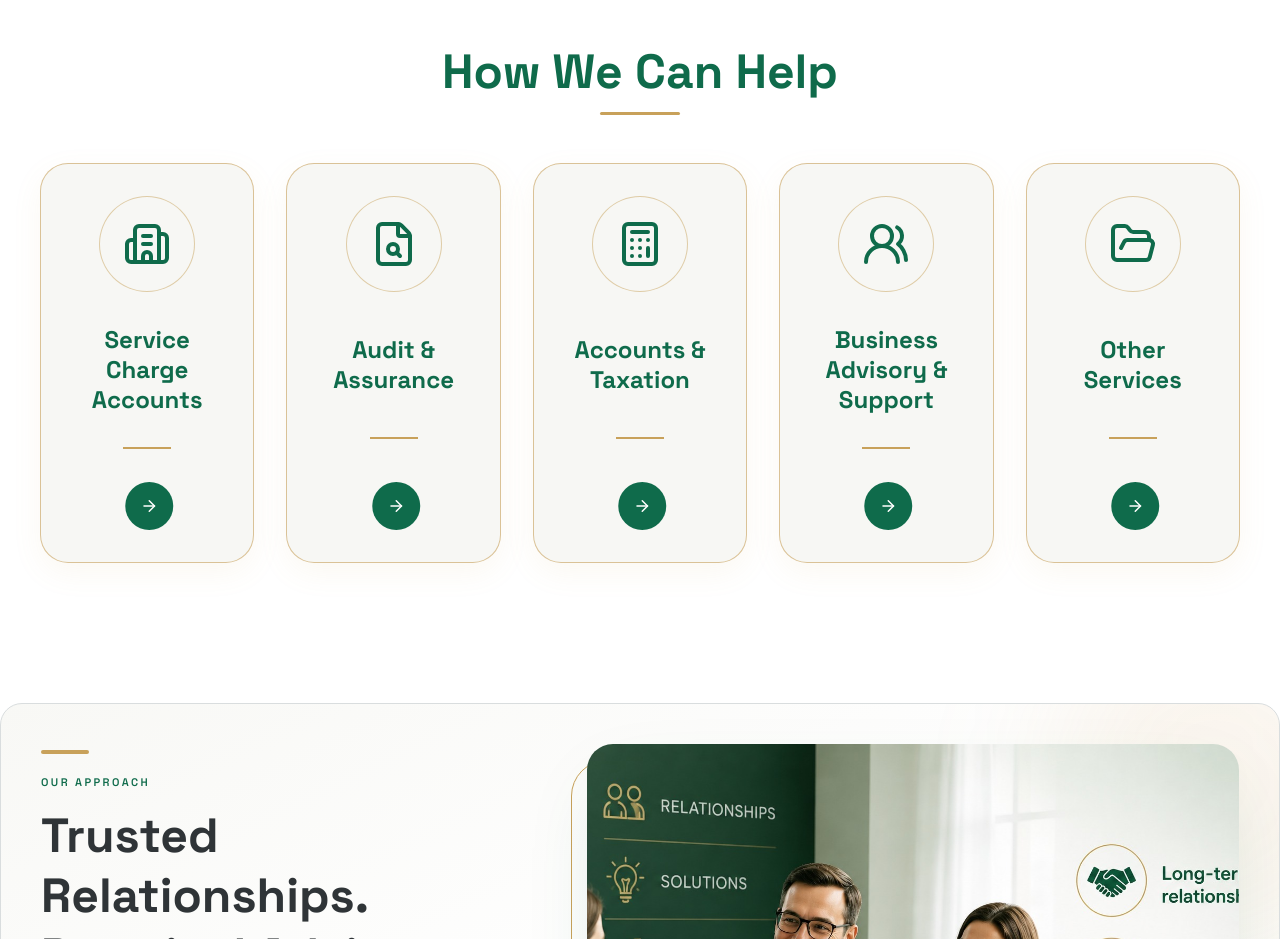
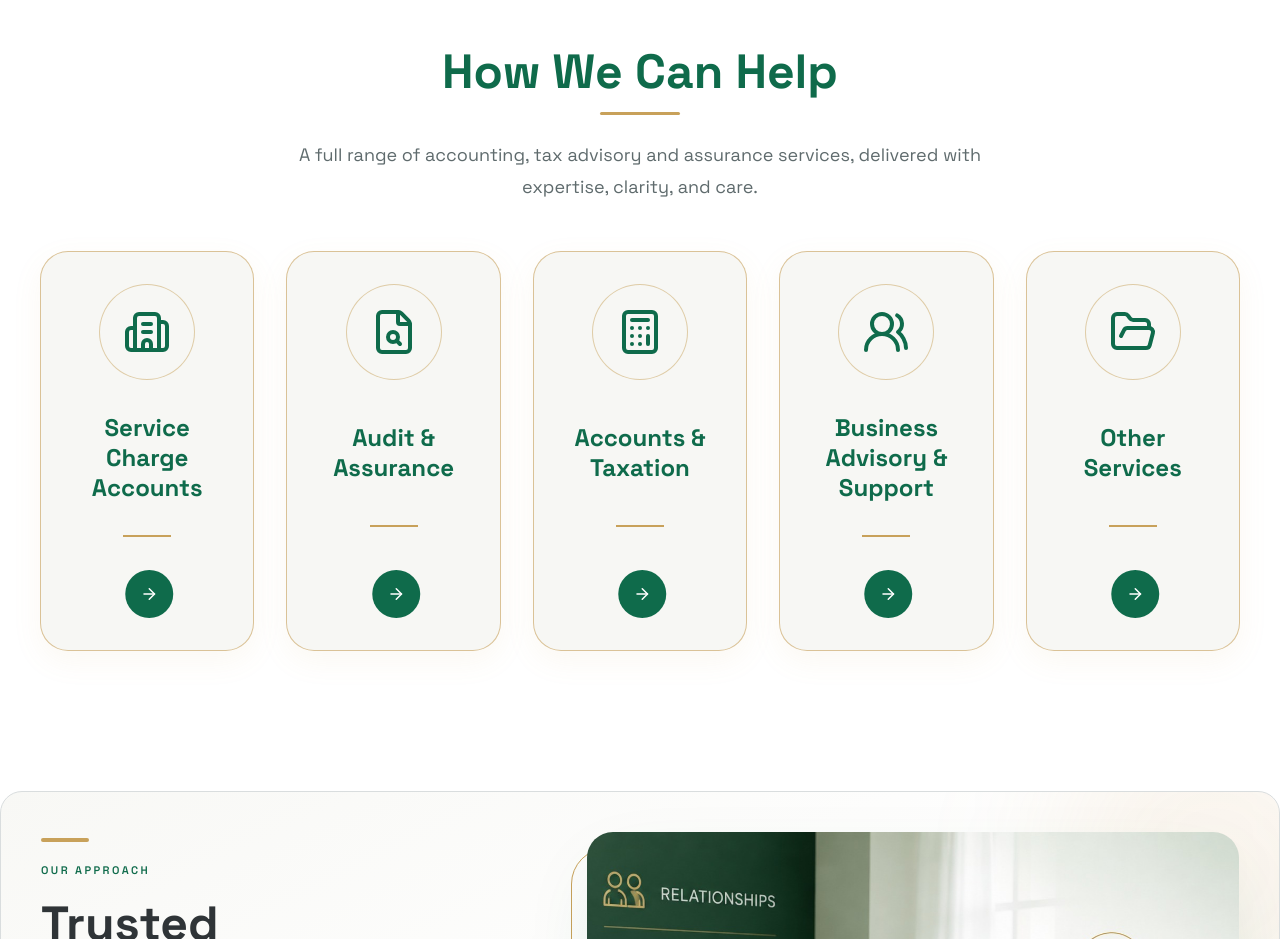
Before and after one commit to UnsaShafiq02/LpsLiving, a React (Vite) app in the folder LPS-Living-Stone-main/: page / in a window 1280 px wide. Shown: the part 1180-2119 px from the top of the page. Built offline with nearby package versions, Linux system fonts and the light colour scheme.

Commit message:
3rd june

```diff
--- a/LPS-Living-Stone-main/src/pages/HomeServices.jsx
+++ b/LPS-Living-Stone-main/src/pages/HomeServices.jsx
@@ -755,7 +755,7 @@ className="
   </div>
 </section> */}
 <section className="bg-white px-4 sm:px-6 lg:px-10 py-16">
-<div className="max-w-[1900px] mx-auto">
+  <div className="max-w-[1900px] mx-auto">
 
     <div className="text-center mb-12">
       <h2 className="text-3xl sm:text-4xl lg:text-5xl font-bold text-[#0F6B4B]">
@@ -763,6 +763,21 @@ className="
       </h2>
 
       <div className="w-20 h-[3px] bg-[#C8A15A] mx-auto mt-4 rounded-full" />
+
+      <p
+        className="
+          mt-6
+          max-w-3xl
+          mx-auto
+          text-[#5F6B6D]
+          text-base
+          sm:text-lg
+          leading-8
+        "
+      >
+        A full range of accounting, tax advisory and assurance services,
+        delivered with expertise, clarity, and care.
+      </p>
     </div>
 
     <div className="grid grid-cols-1 sm:grid-cols-2 xl:grid-cols-5 gap-8">
```
